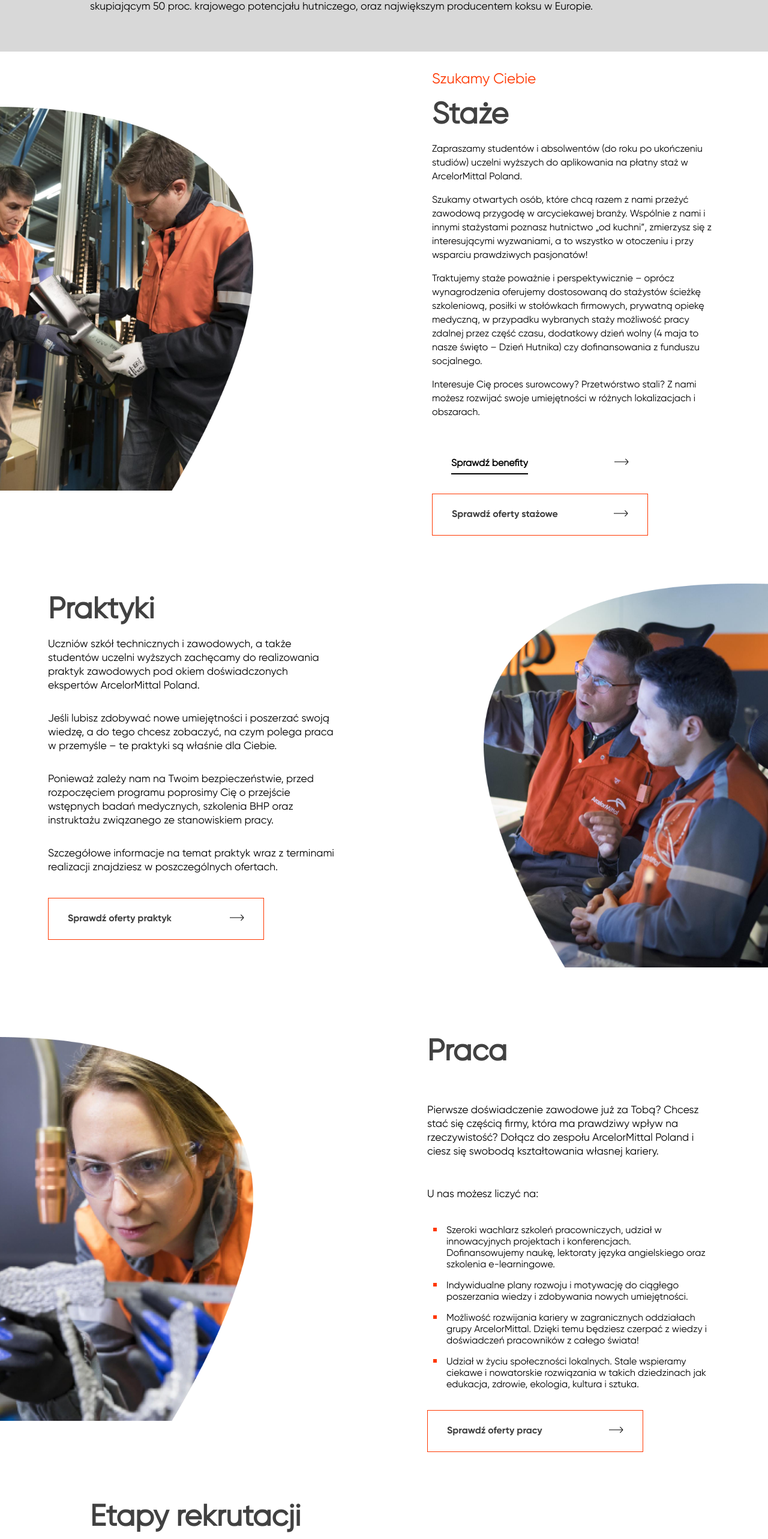
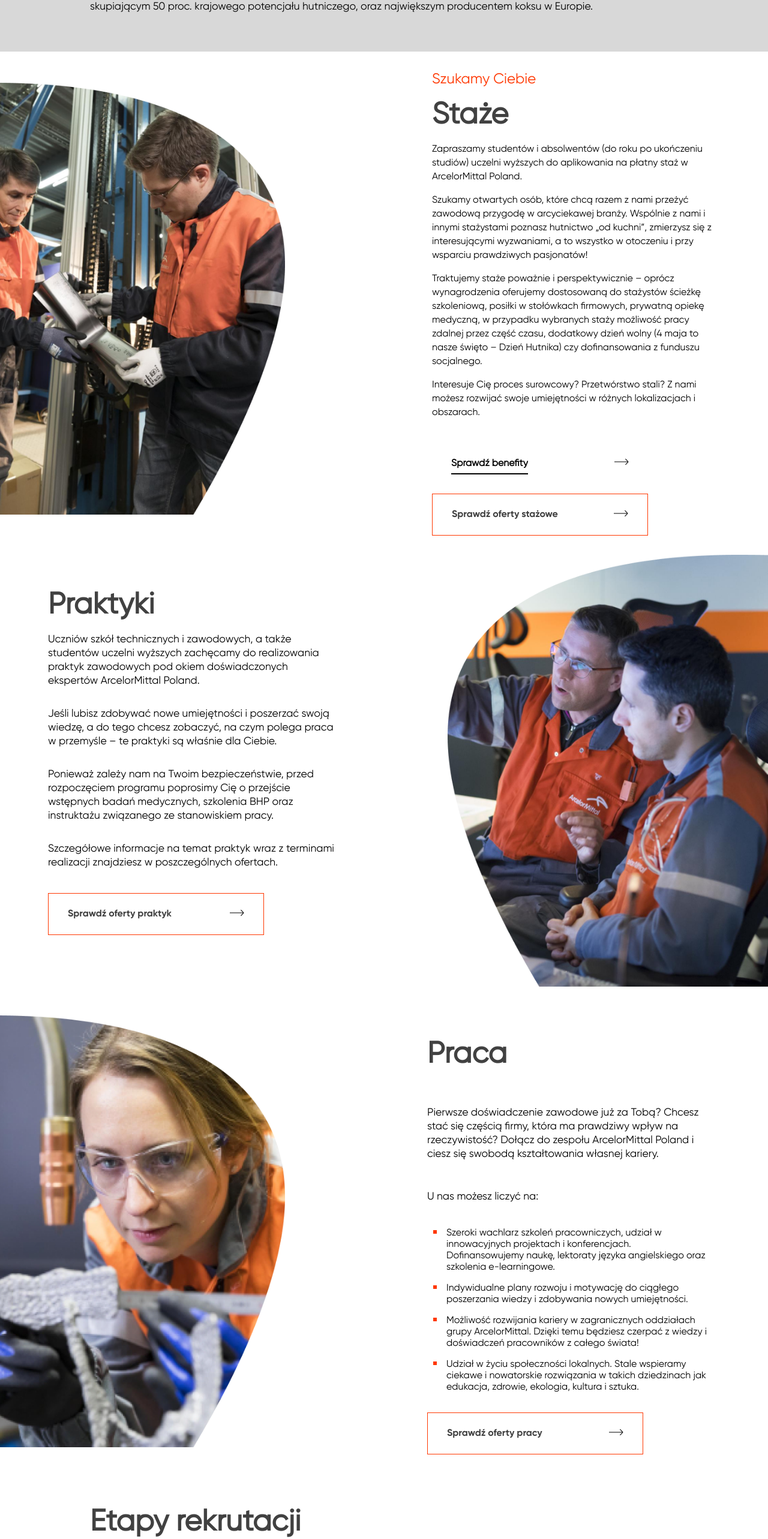
Before and after one commit to thatchermain/Arcelor, a React (Create React App) app: page / in a window 1280 px wide. Shown: the part 1560-4126 px from the top of the page at 60% size. Built offline with nearby package versions, Linux system fonts and the light colour scheme.

Commit message:
Zoom fix

```diff
--- a/src/styles/Praca.module.scss
+++ b/src/styles/Praca.module.scss
@@ -1,7 +1,7 @@
 @import "./variables";
 
 .wrapper {
-  padding: 2rem 1rem 4rem 0;
+  padding: 0rem 1rem 4rem 0;
 }
 .desktopView {
   @media screen and (min-width: 1200px) {
@@ -28,8 +28,8 @@
   @media screen and (min-width: 1200px) {
     background-image: url("../images//Praca.webp");
     background-size: contain;
-    max-width: 90vw;
-    min-height: 80vh;
+    // max-width: 90vw;
+    min-height: 90vh;
     height: auto;
     margin: 2rem 0 1rem;
   }
@@ -45,11 +45,18 @@
   padding: 2rem 0rem 0 0rem;
   display: flex;
   flex-direction: column;
+  @media only screen and (min-width: 1024px) and (-webkit-min-device-pixel-ratio: 1.25) {
+    zoom: 0.75;
+  }
+  @media only screen and (min-width: 1024px) and (-webkit-min-device-pixel-ratio: 1.5) {
+    zoom: 0.6;
+  }
   @media screen and (min-width: 660px) {
     max-width: 550px;
   }
   @media screen and (min-width: 1024px) {
     max-width: 800px;
+    // min-height: 90vh;
   }
   @media screen and (min-width: 1360px) {
     max-width: 600px;
--- a/src/styles/Praktyki.module.scss
+++ b/src/styles/Praktyki.module.scss
@@ -5,6 +5,7 @@
   display: flex;
   flex-direction: column-reverse;
   @media screen and (min-width: 1200px) {
+    padding: 0;
     display: grid;
     grid-template-columns: 3fr 3fr;
     align-items: center;
@@ -33,7 +34,7 @@
   @media screen and (min-width: 1200px) {
     background-image: url("../images//Praktyki.webp");
     background-size: contain;
-    // min-height: 100vh;
+    min-height: 90vh;
     margin: 2rem 0 1rem;
   }
   @media screen and (min-width: 1360px) {
@@ -46,6 +47,12 @@
   padding: 0 0rem 2rem 0rem;
   display: flex;
   flex-direction: column;
+  @media only screen and (min-width: 1024px) and (-webkit-min-device-pixel-ratio: 1.25) {
+    zoom: 0.75;
+  }
+  @media only screen and (min-width: 1024px) and (-webkit-min-device-pixel-ratio: 1.5) {
+    zoom: 0.6;
+  }
   @media screen and (min-width: 660px) {
     // padding: 0 2rem 2rem;
     max-width: 550px;
--- a/src/styles/Staze.module.scss
+++ b/src/styles/Staze.module.scss
@@ -27,8 +27,8 @@
   @media screen and (min-width: 1200px) {
     background-image: url("../images//Staz.webp");
     background-size: contain;
-    max-width: 90vw;
-    // min-height: 100vh;
+    // max-width: 90vw;
+    min-height: 90vh;
     height: auto;
     margin: 2rem 0 1rem;
   }
@@ -41,6 +41,12 @@
   padding: 2rem 0rem 0 0rem;
   display: flex;
   flex-direction: column;
+  @media only screen and (min-width: 1024px) and (-webkit-min-device-pixel-ratio: 1.25) {
+    zoom: 0.75;
+  }
+  @media only screen and (min-width: 1024px) and (-webkit-min-device-pixel-ratio: 1.5) {
+    zoom: 0.6;
+  }
 
   @media screen and (min-width: 660px) {
     max-width: 550px;
@@ -48,7 +54,6 @@
   @media screen and (min-width: 1024px) {
     max-width: 800px;
   }
-
   @media screen and (min-width: 1360px) {
     max-width: 600px;
   }
```
Also changed, not shown: public/index.html (+4 -4 lines).
